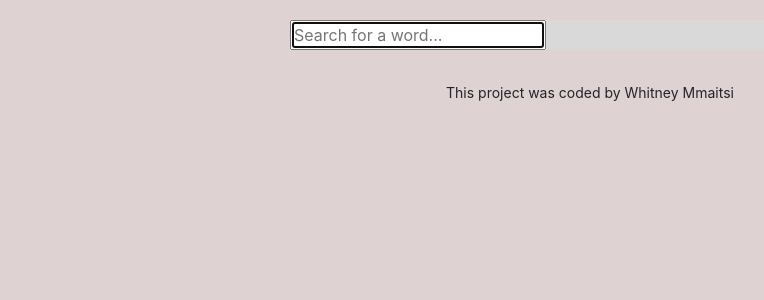
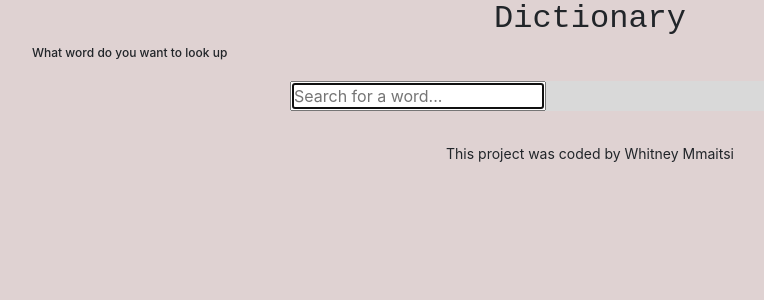
Before and after one commit to whitney387/dictionary, a React (Create React App) app: page / in a window 1280 px wide. Shown: the top 300 px of the page, without its empty margins (50-814 px from the left). Built offline with nearby package versions, Linux system fonts and the light colour scheme.

Commit message:
added header

```diff
--- a/src/App.css
+++ b/src/App.css
@@ -2,3 +2,10 @@
   text-align: center;
   margin: 30px 0;
 }
+.header {
+  font-size: 32px;
+  font-family: monospace;
+}
+.header-2 {
+  font-size: 12px;
+}
--- a/src/App.js
+++ b/src/App.js
@@ -5,6 +5,8 @@ export default function App() {
   return (
     <div className="App">
       <div className="container">
+        <h1 class="header text-center">Dictionary</h1>
+        < h2 className="header-2">What word do you want to look up</h2>
         <DictionarySearch></DictionarySearch>
         <footer className=" app-footer">
           <small>This project was coded by Whitney Mmaitsi</small>
```
